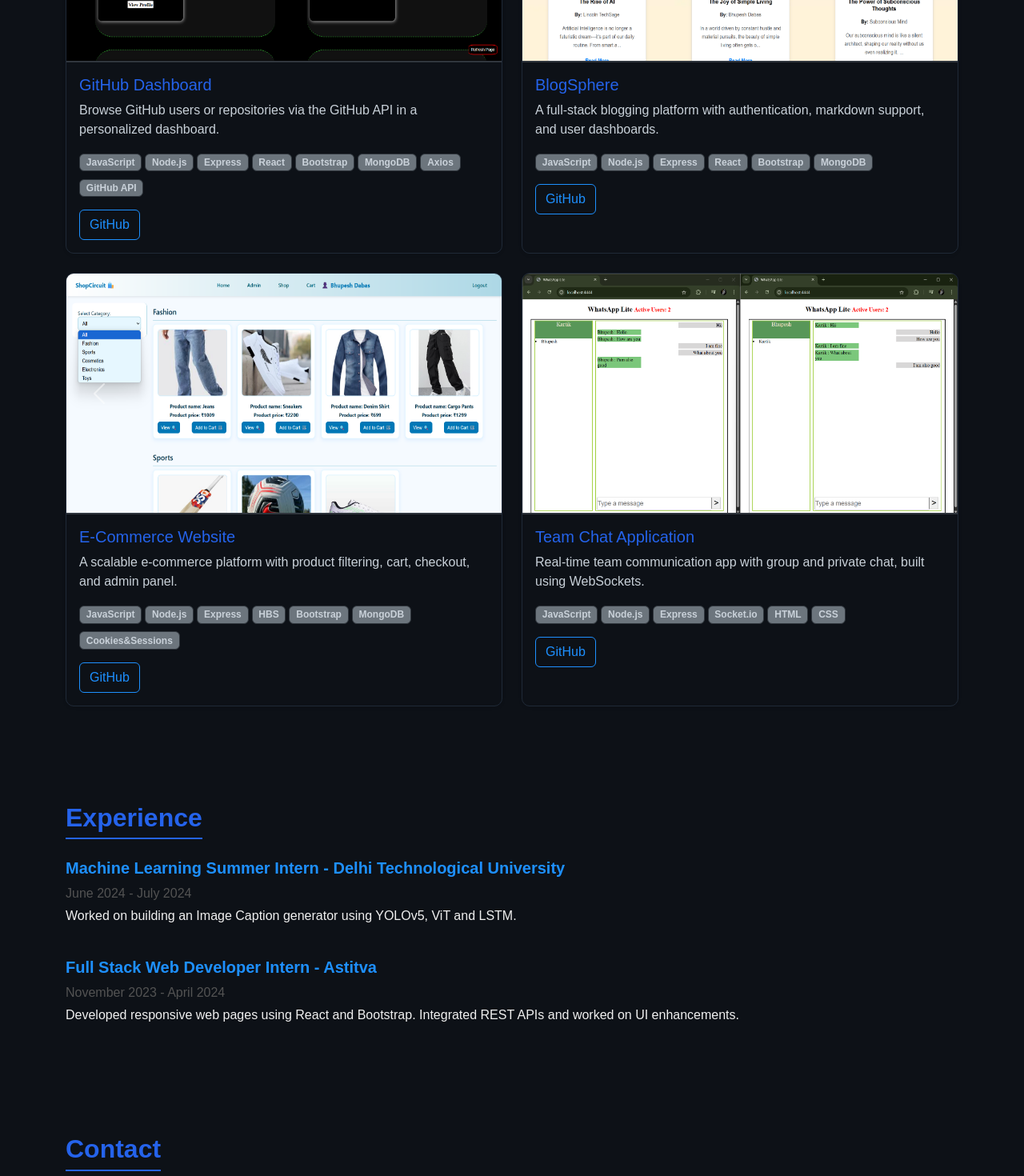
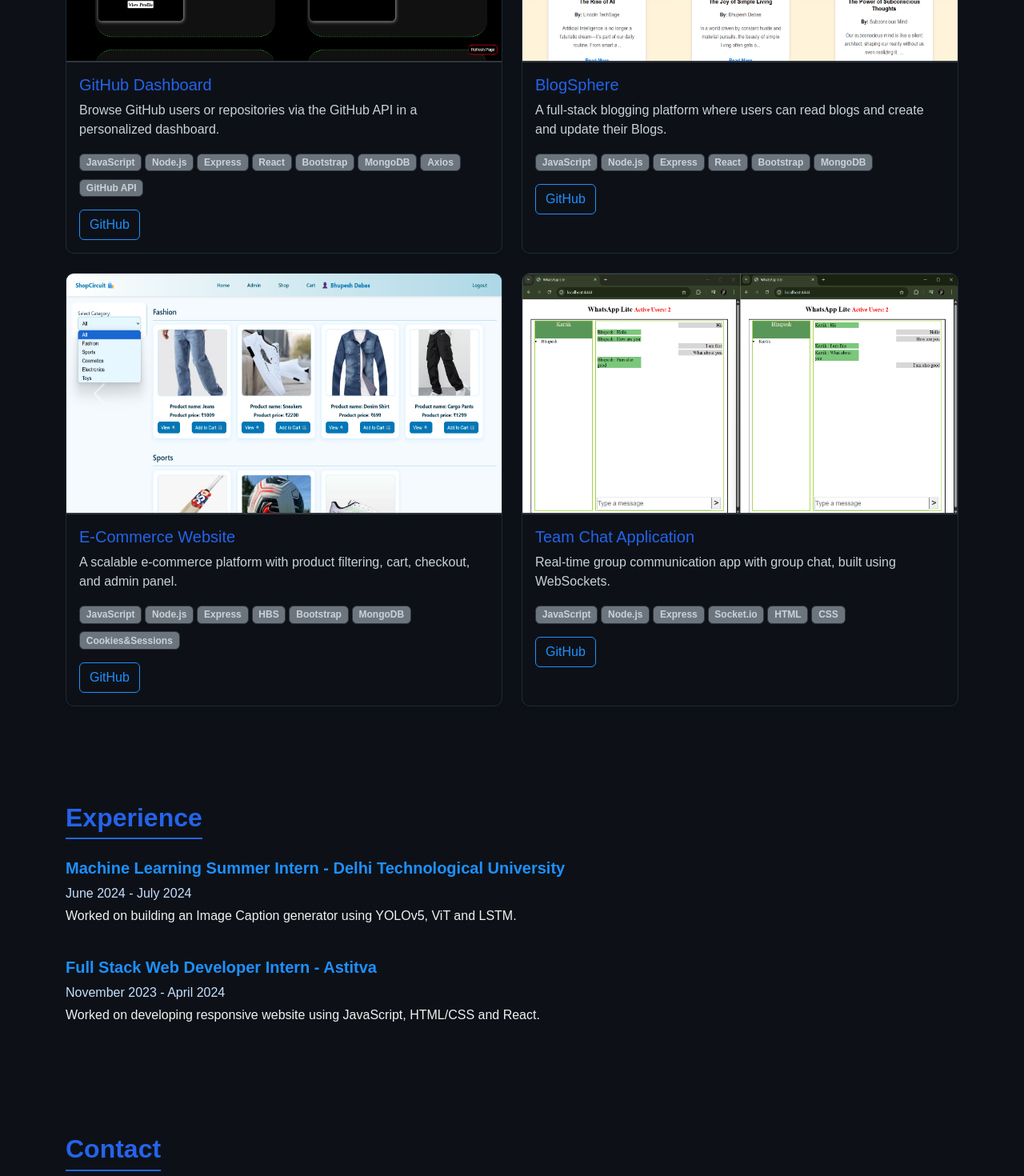
Before and after one commit to BHUPESHDABAS/My-Portfolio, a React (Create React App) app: page / in a window 1280 px wide. Shown: the part 2100-3570 px from the top of the page at 80% size. Built offline with nearby package versions, Linux system fonts and the light colour scheme.

Commit message:
adding github link

```diff
--- a/src/components/Experience.js
+++ b/src/components/Experience.js
@@ -12,7 +12,7 @@ const experienceData = [
     role: 'Full Stack Web Developer Intern',
     company: 'Astitva',
     duration: 'November 2023 - April 2024',
-    description: 'Developed responsive web pages using React and Bootstrap. Integrated REST APIs and worked on UI enhancements.'
+    description: 'Worked on developing responsive website using JavaScript, HTML/CSS and React.'
   }
 ];
 
@@ -25,7 +25,7 @@ function Experience() {
           {experienceData.map((exp, index) => (
             <Col md={12} className="mb-4" key={index}>
               <h5 className="fw-bold">{exp.role} - {exp.company}</h5>
-              <p className="mb-1" style={{ color: '#535353' }}>{exp.duration}</p>
+              <p className="mb-1" style={{ color: '#c7dfff' }}>{exp.duration}</p>
               <p>{exp.description}</p>
             </Col>
           ))}
--- a/src/components/Projects.js
+++ b/src/components/Projects.js
@@ -13,7 +13,7 @@ const projectData = [
   },
   {
     title: 'BlogSphere',
-    description: 'A full-stack blogging platform with authentication, markdown support, and user dashboards.',
+    description: 'A full-stack blogging platform where users can read blogs and create and update their Blogs.',
     techStack: ['JavaScript', 'Node.js','Express', 'React', 'Bootstrap','MongoDB'],
     images: ['/images/BlogHome.png', '/images/CreateBlog.png', '/images/BlogLogin.png', '/images/BlogSignup.png'],
     github: 'https://github.com/BHUPESHDABAS/BlogSphere-Web-Application',
@@ -29,7 +29,7 @@ const projectData = [
   },
   {
     title: 'Team Chat Application',
-    description: 'Real-time team communication app with group and private chat, built using WebSockets.',
+    description: 'Real-time group communication app with group chat, built using WebSockets.',
     techStack: ['JavaScript', 'Node.js','Express', 'Socket.io',  'HTML', 'CSS'],
     images: ['/images/Chat-Home-Grp.png'],
     github: 'https://github.com/BHUPESHDABAS/Group-Chat-Application',
```
